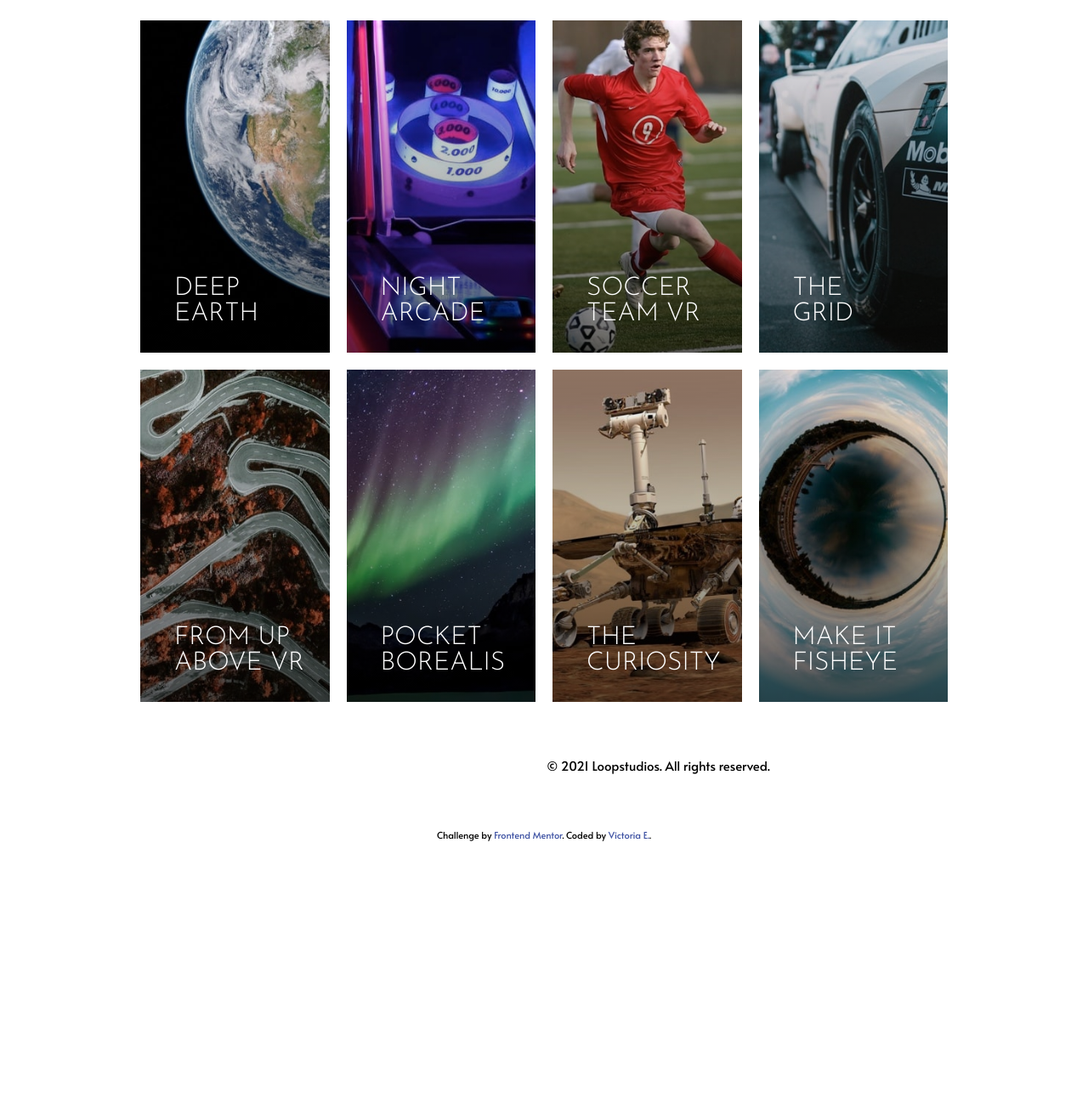
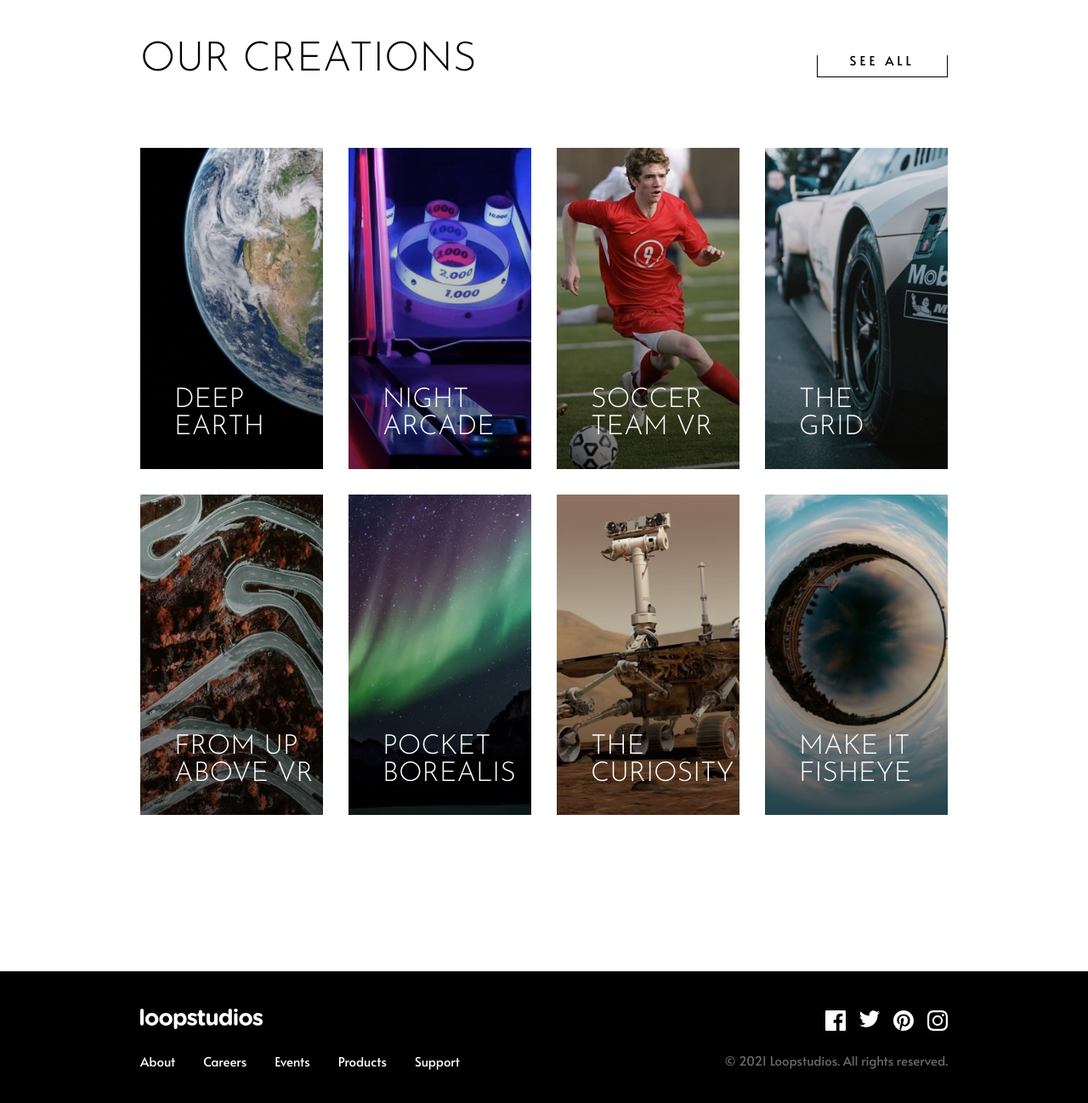
Before and after one commit to victoriae/loopstudio-landing-page, a plain HTML site: page index.html in a window 1280 px wide. Shown: the part 1304-2602 px from the top of the page at 85% size. Before the commit the page ends 2294 px from the top, so only its background shows below. Drawn offline with Linux system fonts and the light colour scheme.

Commit message:
Add Footer and some desktop styles

```diff
--- a/assets/styles/styles.css
+++ b/assets/styles/styles.css
@@ -40,6 +40,11 @@ li {
   float: left;
 }
 
+.flex{
+  display: flex;
+  justify-content: space-between;
+}
+
 /* Header */
 
 header {
@@ -68,14 +73,14 @@ header nav {
   float: right;
 }
 
-header li {
+nav li {
   text-decoration: none;
   padding: 6px 0px 20px 0;
   position: relative;
   margin-left: 33px;
 }
 
-header li::before {
+nav li::before {
   transition: 300ms;
   height: 2px;
   content: "";
@@ -84,13 +89,13 @@ header li::before {
   ;
 }
 
-header li::before {
+nav li::before {
   width: 0%;
   margin: 0 25%;
   bottom: 10px;
 }
 
-header li:hover::before {
+nav li:hover::before {
   width: 50%;
 }
 
@@ -111,6 +116,7 @@ header h2 {
 
 .middle-section {
   position: relative;
+  margin: 64px 165px 180px;
 }
 
 .image-content {
@@ -127,8 +133,8 @@ header h2 {
   position: absolute;
   top: 276px;
   right: 0;
-  padding: 48px 0 0 98px;
-  max-width: 444px;
+  padding: 48px 0 48px 98px;
+  max-width: 40%;
 }
 
 .middle-section h3 {
@@ -138,18 +144,40 @@ header h2 {
   margin-block-end: 0.5em;
 }
 
+.creations-section{
+  margin: 64px 165px 184px;
+}
+
 .creations-section h3 {
   font-size: 3.2em;
   color: hsl(0, 0%, 0%);
   text-transform: uppercase;
-  margin-block-end: 0.5em;
+  margin: 0;
+}
+
+.creations-section .flex a {
+  display: block;
+  color: hsl(0, 0%, 0%);
+  border: solid 1px hsl(0, 0%, 0%);
+  line-height: 1;
+  padding: 12px 38px;
+  height: fit-content;
+  align-self: center;
+  text-transform: uppercase;
+  letter-spacing: 4px;
+}
+
+.creations-section .flex a:hover {
+  background-color: hsl(0, 0%, 0%);
+  color: hsl(0, 0%, 100%);
 }
 
 .creations-section ul {
   display: grid;
   grid-template-columns: repeat(4, 1fr);
-  grid-gap: 20px;
+  grid-gap: 30px;
   grid-auto-rows: minmax(100px, auto);
+  margin-top: 79px;
 }
 
 .creations-section li a {
@@ -188,11 +216,56 @@ header h2 {
   bottom: 0;
   text-transform: uppercase;
   line-height: 1;
-  font-size: 2em;
-  padding: 0 0 30px 40px;
+  font-size: 2.14em;
+  padding: 0 0 32px 40px;
 }
 
 .creations-section li a:hover span {
+  color: hsl(0, 0%, 41%);
+}
+
+footer {
+  display: grid;
+  background-color: hsl(0, 0%, 0%);
+  color: hsl(0, 0%, 100%);
+}
+
+footer section {
+  display: grid;
+  grid-template-columns: repeat(2, 1fr);
+  grid-gap: 0;
+  grid-auto-rows: minmax(100px, auto);
+  margin: 40px 165px 20px;
+}
+
+footer .logo {
+  max-width: 144px;
+  margin-top: 4px;
+}
+
+footer .logo img {
+  width: 100%;
+}
+
+footer .sections-nav {
+  margin-top: 17px;
+}
+
+footer .sections-nav li {
+  margin-left: 0;
+  margin-right: 33px;
+}
+
+footer .social-nav, footer .copyright {
+  display: flex;
+  justify-content: flex-end;
+}
+
+footer .social-nav li {
+  margin-left: 16px;
+}
+
+footer .copyright span {
   color: hsl(0, 0%, 41%);
 }
 
--- a/index.html
+++ b/index.html
@@ -26,7 +26,7 @@
         <button class="close mobile">
           <img src="./assets/images/icon-close.svg" alt="icon-close">
         </button>
-        <ul>
+        <ul class="menu">
           <li><a href="#">About</a></li>
           <li><a href="#">Careers</a></li>
           <li><a href="#">Events</a></li>
@@ -50,8 +50,10 @@
     </div>
   </section>
   <section class="creations-section">
+    <div class="flex">
       <h3>Our creations</h3>
       <a href="#">See all</a>
+    </div>
     <ul>
       <li><a href="#">
           <img class="desktop" src="./assets/images/desktop/image-deep-earth.jpg" alt="interactive">
@@ -105,7 +107,11 @@
   </section>
   <footer>
     <section>
-      <nav>
+      <div class="col">
+        <div class="logo">
+          <img src="./assets/images/logo.svg" alt="logo">
+        </div>
+        <nav class="sections-nav">
           <ul>
             <li><a href="#">About</a></li>
             <li><a href="#">Careers</a></li>
@@ -114,21 +120,26 @@
             <li><a href="#">Support</a></li>
           </ul>
         </nav>
-      <nav>
+      </div>
+      <div class="col">
+        <nav class="social-nav">
           <ul>
-          <li><a href="#">Facebook</a></li>
-          <li><a href="#">Twitter</a></li>
-          <li><a href="#">Pinterest</a></li>
-          <li><a href="#">Instagram</a></li>
+            <li><a href="#"><img class="desktop" src="./assets/images/icon-facebook.svg" alt="icon-facebook"></a></li>
+            <li><a href="#"><img class="desktop" src="./assets/images/icon-twitter.svg" alt="icon-twitter"></a></li>
+            <li><a href="#"><img class="desktop" src="./assets/images/icon-pinterest.svg" alt="icon-pinterest"></a></li>
+            <li><a href="#"><img class="desktop" src="./assets/images/icon-instagram.svg" alt="icon-instagram"></a></li>
           </ul>
+        </nav>
+        <div class="copyright">
           <span>© 2021 Loopstudios. All rights reserved.</span>
-      </nav>
+        </div>
+      </div>
     </section>
   </footer>
-  <div class="attribution">
+  <!-- <div class="attribution">
     Challenge by <a href="https://www.frontendmentor.io?ref=challenge" target="_blank">Frontend Mentor</a>.
     Coded by <a href="#">Victoria E.</a>.
-  </div>
+  </div> -->
 </body>
 
 </html>
```
Lines whose indentation alone changed are shown as unchanged.
